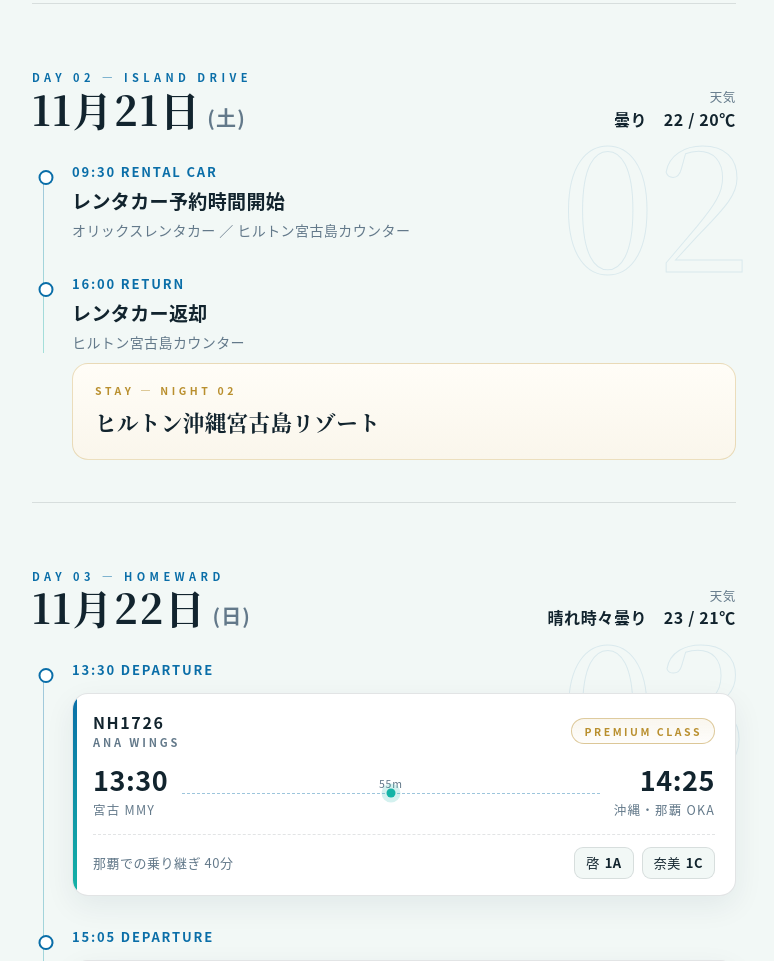
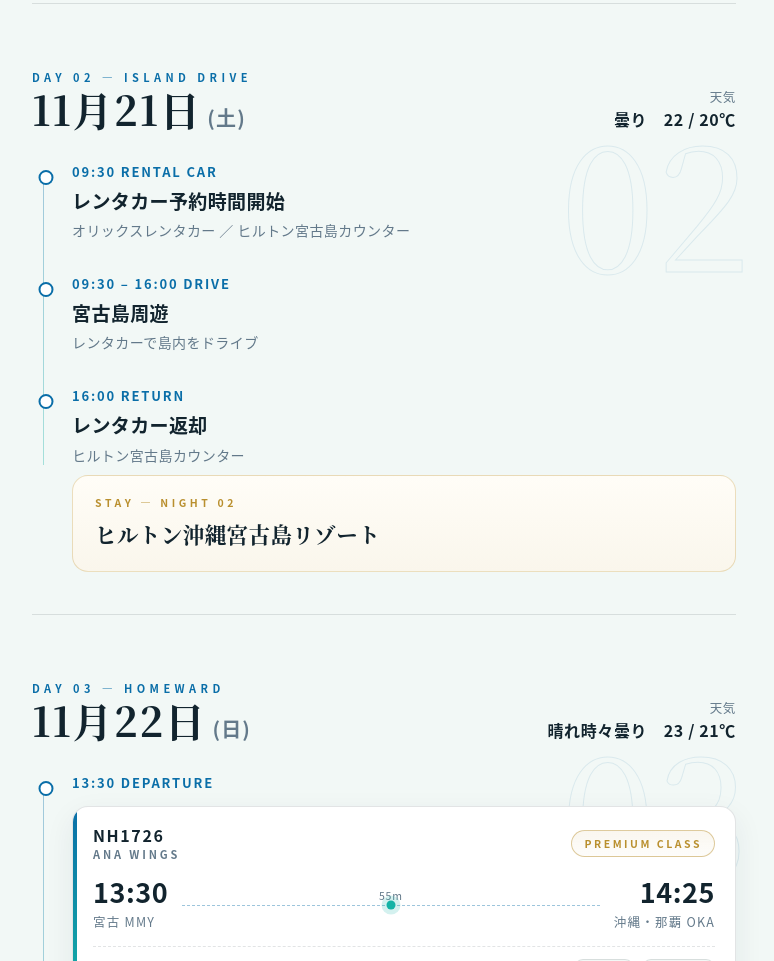
Before and after one commit to brabo624/miyako-itinerary, a plain HTML site: page index.html in a window 1280 px wide. Shown: the part 1597-2558 px from the top of the page, without its empty margins (256-1030 px from the left). Drawn offline with Linux system fonts and the light colour scheme.

Commit message:
2日目に宮古島周遊を追加

```diff
--- a/index.html
+++ b/index.html
@@ -321,6 +321,11 @@
         <p class="ev-detail">オリックスレンタカー ／ ヒルトン宮古島カウンター</p>
       </div>
       <div class="ev">
+        <p class="ev-time">09:30 – 16:00 Drive</p>
+        <p class="ev-title">宮古島周遊</p>
+        <p class="ev-detail">レンタカーで島内をドライブ</p>
+      </div>
+      <div class="ev">
         <p class="ev-time">16:00 Return</p>
         <p class="ev-title">レンタカー返却</p>
         <p class="ev-detail">ヒルトン宮古島カウンター</p>
```
